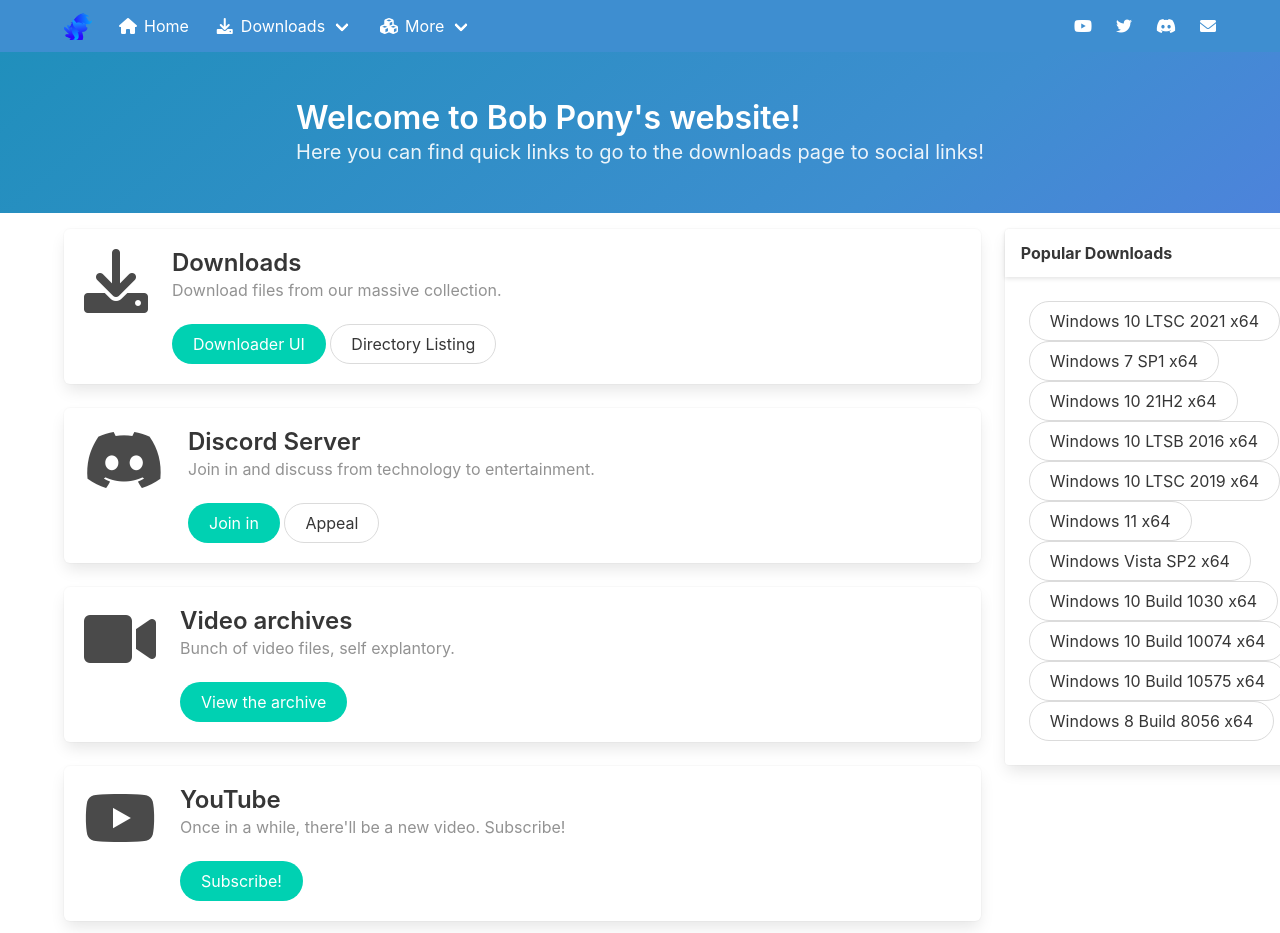
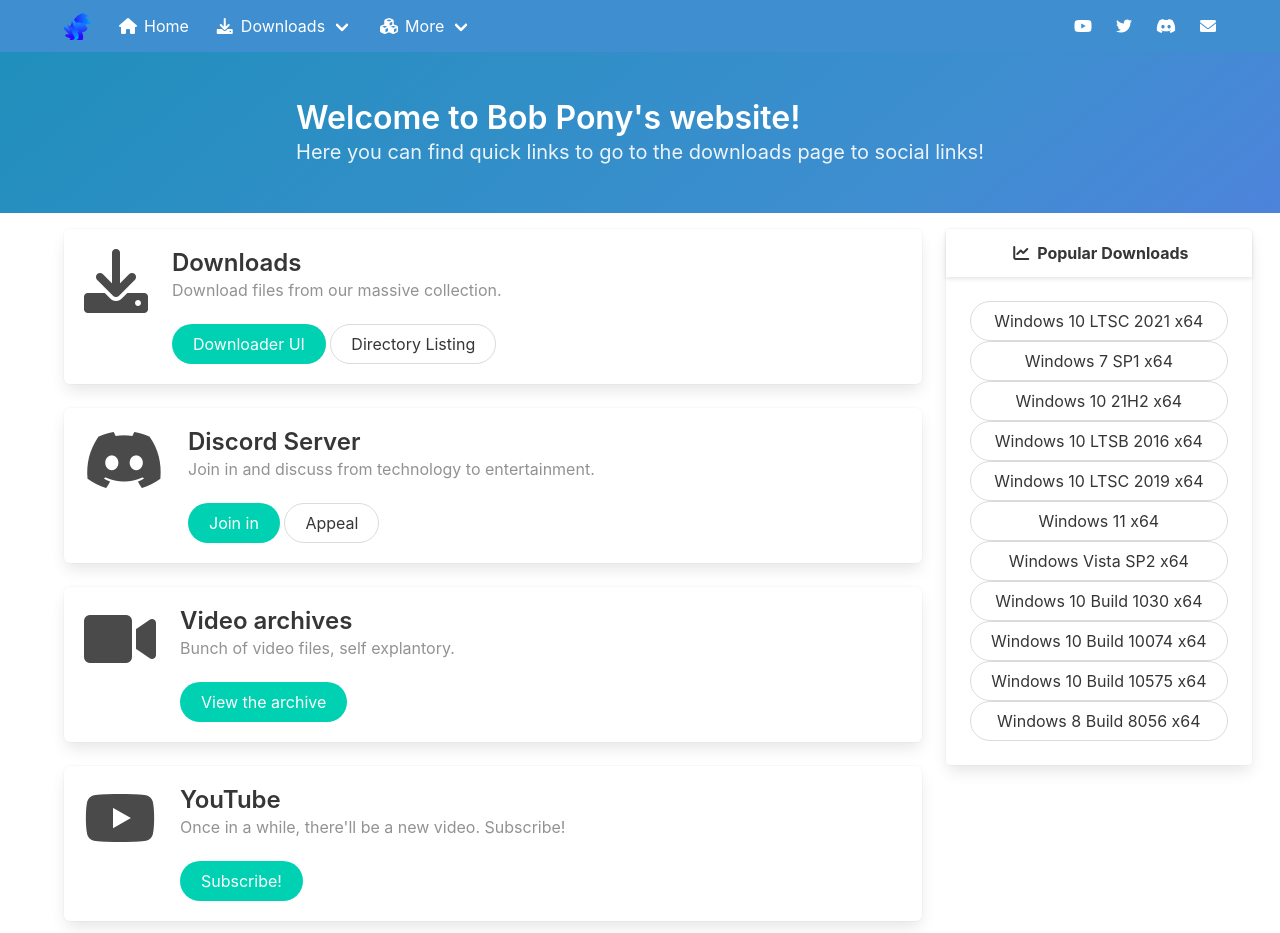
Before and after one commit to TheBobPony/bobpony.com, a Jekyll site: the page built from index.html, in a window 1280 px wide and 933 px high. Built offline with Jekyll 4.4.1, drawn with Linux system fonts in a browser that asks for light colours.

Commit message:
Minor fixes

```diff
--- a/_includes/nav.html
+++ b/_includes/nav.html
@@ -53,6 +53,7 @@
             <a href="https://video.bobpony.com" class="navbar-item">
               Video Archives
             </a>
+            <a href="https://github.com/TheBobPony" class="navbar-item">GitHub profile</a>
             <a href="https://github.com/TheBobPony/bobpony.com" class="navbar-item">
               Source on GitHub
             </a>
--- a/index.html
+++ b/index.html
@@ -19,7 +19,7 @@
   <h1 class="title"></h1>
   <p class="subtitle is-spaced"></p>
   <div class="columns">
-    <div class="column is-four-fifths">
+    <div class="column is-three-quarters-desktop">
       <div class="box smallbox">
         <div class="columns">
           <div class="column is-narrow">
@@ -74,22 +74,27 @@
     <div class="column">
       <div class="card">
         <header class="card-header">
-          <p class="card-header-title">
-            Popular Downloads
+          <p class="card-header-title is-centered">
+            <span class="icon-text">
+              <span class="icon">
+                <i class="fa-solid fa-chart-line"></i>
+              </span>
+              <span>Popular Downloads</span>
+            </span>
           </p>
         </header>
         <div class="card-content">
-          <a href="https://dl.bobpony.com/windows/10/en-us_windows_10_enterprise_ltsc_2021_x64_dvd_d289cf96.iso" class="button is-rounded">Windows 10 LTSC 2021 x64</a>
-          <a href="https://dl.bobpony.com/windows/7/en_windows_7_with_sp1_x64.iso" class="button is-rounded">Windows 7 SP1 x64</a>
-          <a href="https://dl.bobpony.com/windows/10/en-us_windows_10_21h2_x64.iso" class="button is-rounded">Windows 10 21H2 x64</a>
-          <a href="https://dl.bobpony.com/windows/10/en_windows_10_enterprise_2016_ltsb_x64_dvd_9059483.iso" class="button is-rounded">Windows 10 LTSB 2016 x64</a>
-          <a href="https://dl.bobpony.com/windows/10/en_windows_10_enterprise_ltsc_2019_x64_dvd_5795bb03.iso" class="button is-rounded">Windows 10 LTSC 2019 x64</a>
-          <a href="https://dl.bobpony.com/windows/11/en_windows_11_x64.ISO" class="button is-rounded">Windows 11 x64</a>
-          <a href="https://dl.bobpony.com/windows/vista/en_windows_vista_sp2_x64_dvd_342267.iso" class="button is-rounded">Windows Vista SP2 x64</a>
-          <a href="https://dl.bobpony.com/windows/beta/10/th1/x64/10.0.10130.0.fbl_impressive.150522-2224_amd64fre_client-professional-core_retail.7z" class="button is-rounded">Windows 10 Build 1030 x64</a>
-          <a href="https://dl.bobpony.com/windows/beta/10/th1/x64/10.0.10074.0.fbl_impressive.150424-1350_amd64fre_client-professional-core_retail.7z" class="button is-rounded">Windows 10 Build 10074 x64</a>
-          <a href="https://dl.bobpony.com/windows/beta/10/th2/x64/10.0.10575.0.th2_release.151017-2006_amd64fre_client-professional-core_retail.7z" class="button is-rounded">Windows 10 Build 10575 x64</a>
-          <a href="https://dl.bobpony.com/windows/beta/8/x64/6.2.8056.0.fbl_grfx_dev1.110727-1728_amd64fre_client-prerelease_retail_en-us.7z" class="button is-rounded">Windows 8 Build 8056 x64</a>
+          <a href="https://dl.bobpony.com/windows/10/en-us_windows_10_enterprise_ltsc_2021_x64_dvd_d289cf96.iso" class="button is-rounded is-fullwidth">Windows 10 LTSC 2021 x64</a>
+          <a href="https://dl.bobpony.com/windows/7/en_windows_7_with_sp1_x64.iso" class="button is-rounded is-fullwidth">Windows 7 SP1 x64</a>
+          <a href="https://dl.bobpony.com/windows/10/en-us_windows_10_21h2_x64.iso" class="button is-rounded is-fullwidth">Windows 10 21H2 x64</a>
+          <a href="https://dl.bobpony.com/windows/10/en_windows_10_enterprise_2016_ltsb_x64_dvd_9059483.iso" class="button is-rounded is-fullwidth">Windows 10 LTSB 2016 x64</a>
+          <a href="https://dl.bobpony.com/windows/10/en_windows_10_enterprise_ltsc_2019_x64_dvd_5795bb03.iso" class="button is-rounded is-fullwidth">Windows 10 LTSC 2019 x64</a>
+          <a href="https://dl.bobpony.com/windows/11/en_windows_11_x64.ISO" class="button is-rounded is-fullwidth">Windows 11 x64</a>
+          <a href="https://dl.bobpony.com/windows/vista/en_windows_vista_sp2_x64_dvd_342267.iso" class="button is-rounded is-fullwidth">Windows Vista SP2 x64</a>
+          <a href="https://dl.bobpony.com/windows/beta/10/th1/x64/10.0.10130.0.fbl_impressive.150522-2224_amd64fre_client-professional-core_retail.7z" class="button is-rounded is-fullwidth">Windows 10 Build 1030 x64</a>
+          <a href="https://dl.bobpony.com/windows/beta/10/th1/x64/10.0.10074.0.fbl_impressive.150424-1350_amd64fre_client-professional-core_retail.7z" class="button is-rounded is-fullwidth">Windows 10 Build 10074 x64</a>
+          <a href="https://dl.bobpony.com/windows/beta/10/th2/x64/10.0.10575.0.th2_release.151017-2006_amd64fre_client-professional-core_retail.7z" class="button is-rounded is-fullwidth">Windows 10 Build 10575 x64</a>
+          <a href="https://dl.bobpony.com/windows/beta/8/x64/6.2.8056.0.fbl_grfx_dev1.110727-1728_amd64fre_client-prerelease_retail_en-us.7z" class="button is-rounded is-fullwidth">Windows 8 Build 8056 x64</a>
         </div>
       </div>
     </div>
```
